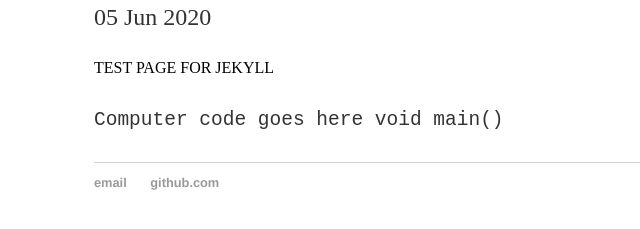
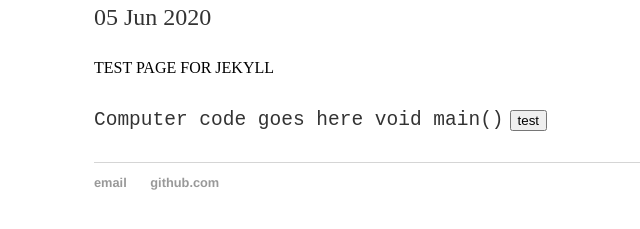
Before and after one commit to TurkeyBones/turkeybones.github.io, a Jekyll site: the page built from _posts/2020-06-05-Test-Post.md, in a window 1280 px wide. Shown: the part 196-425 px from the top of the page, without its empty margins (98-738 px from the left). Built offline with Jekyll 4.4.1, drawn with Linux system fonts in a browser that asks for light colours.

Commit message:
Update 2020-06-05-Test-Post.md

```diff
--- a/_posts/2020-06-05-Test-Post.md
+++ b/_posts/2020-06-05-Test-Post.md
@@ -6,3 +6,4 @@ date: 2020-06-05
 
 <div>TEST PAGE FOR JEKYLL</div>
 <code>Computer code goes here void main()</code>
+<button>test</button>
```
